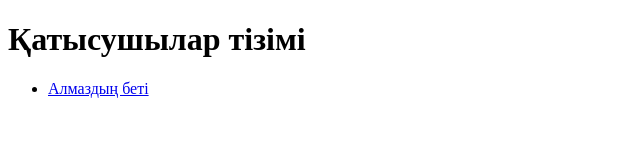
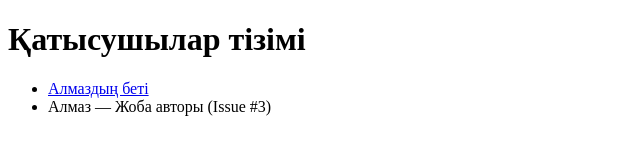
Before and after one commit to AlmazT272/lpr4, a plain HTML site: page index.html in a window 1280 px wide. Shown: the whole page, without its empty margins (0-640 px from the left). Drawn offline with Linux system fonts and the light colour scheme.

Commit message:
Issue #3 орындалды

```diff
--- a/index.html
+++ b/index.html
@@ -8,6 +8,7 @@
     <h1>Қатысушылар тізімі</h1>
     <ul>
         <li><a href="almaz-favorite-hero.html">Алмаздың беті</a></li>
+        <li>Алмаз — Жоба авторы (Issue #3)</li>
     </ul>
 </body>
 </html>
```
